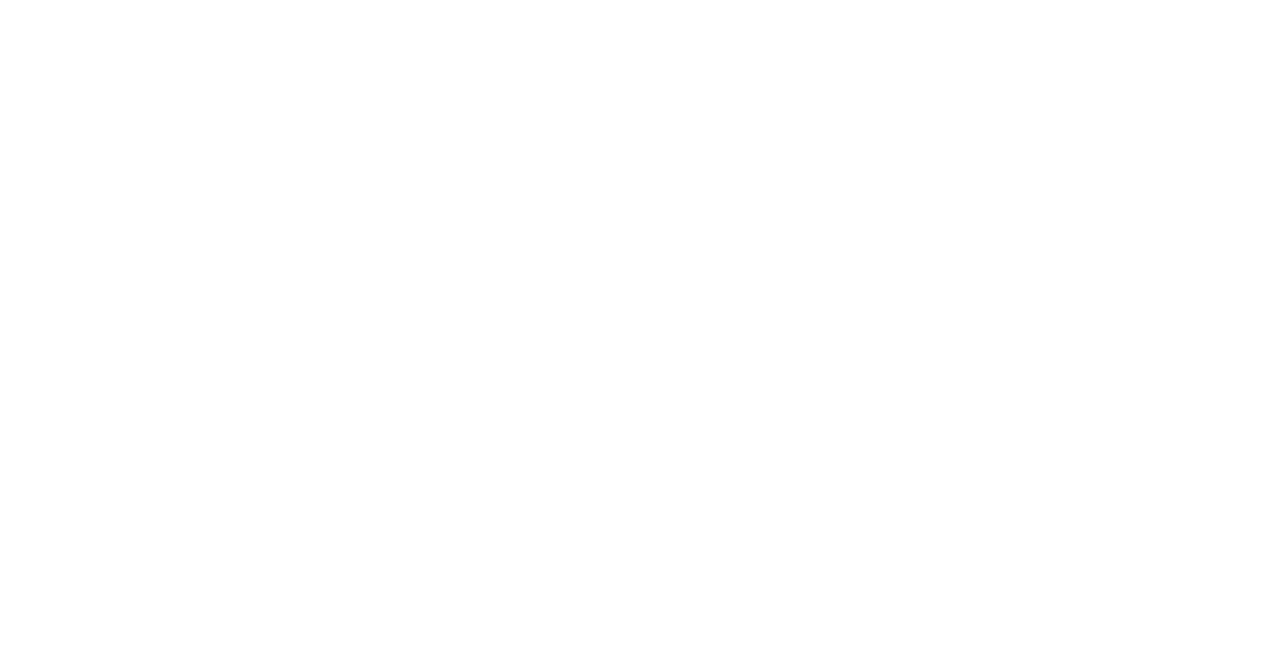
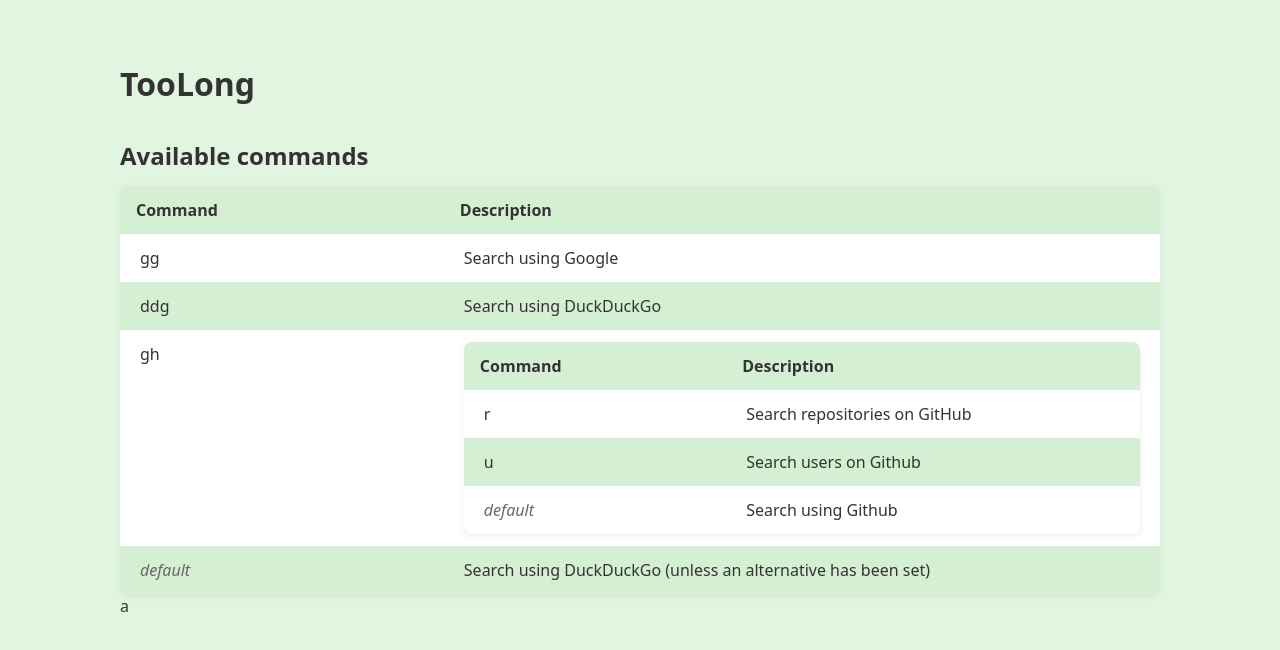
Before and after one commit to tcgj/toolong, a website: page src/public/index.html in a window 1280 px wide. Drawn offline with nearby package versions, Linux system fonts and the light colour scheme; files that its build step writes are made by us from their sources.

Commit message:
Add initial html page

```diff
--- /dev/null
+++ b/src/main.scss
@@ -0,0 +1,72 @@
+@use 'sass:color';
+
+$text: #333333;
+$text-description: #686868;
+
+$base: #e1f5e1;
+$base-primary: #d5efd2;
+$base-secondary: #ffffff;
+$base-tertiary: #ffffff;
+
+body {
+  background: $base;
+  color: $text;
+  font-family: system-ui, BlinkMacSystemFont, -apple-system, 'Segoe UI', Roboto, Helvetica, Arial, Helvetica, sans-serif;
+  font-size: 16px;
+  padding: 20px 40px;
+
+  @media screen and (min-width: 768px) {
+    padding: 60px 120px;
+  }
+
+  & > header {
+    margin-bottom: 30px;
+  }
+
+  & > main {
+    display: flex;
+    flex-direction: column;
+    gap: 12px;
+  }
+
+  & > footer {
+  }
+}
+
+.table {
+  background: $base-secondary;
+  display: grid;
+  flex: 1;
+  grid-template-columns: auto auto;
+  border-radius: 8px;
+  box-shadow: 0px 2px 6px rgba(#555555, 0.1);
+  overflow: hidden;
+
+  .table-cell {
+    padding: 12px 20px;
+
+    &:nth-child(odd) {
+      // Left column of table
+      padding-right: 16px;
+    }
+
+    &:nth-child(even) {
+      display: flex;
+    }
+
+    &:nth-child(4n + 1),
+    &:nth-child(4n + 2) {
+      background: $base-primary;
+    }
+  }
+
+  .table-header {
+    font-weight: 600;
+    padding: 12px 16px;
+  }
+}
+
+.default-command {
+  font-style: italic;
+  color: $text-description;
+}
--- a/src/public/index.html
+++ b/src/public/index.html
@@ -4,6 +4,8 @@
     <meta charset="UTF-8" />
     <meta name="viewport" content="width=device-width, initial-scale=1.0" />
     <link rel="search" type="application/opensearchdescription+xml" title="TooLong" href="/opensearch.xml" />
+    <link rel="stylesheet" href="reset.css" />
+    <link rel="stylesheet" href="main.css" />
     <title>TooLong</title>
     <script>
       (async () => {
@@ -27,5 +29,40 @@
       })();
     </script>
   </head>
-  <body></body>
+  <body>
+    <header>
+      <h1>TooLong</h1>
+    </header>
+    <main>
+      <section>
+        <h2>Available commands</h2>
+      </section>
+      <section class="table">
+        <div class="table-cell table-header">Command</div>
+        <div class="table-cell table-header">Description</div>
+
+        <div class="table-cell">gg</div>
+        <div class="table-cell">Search using Google</div>
+        <div class="table-cell">ddg</div>
+        <div class="table-cell">Search using DuckDuckGo</div>
+        <div class="table-cell">gh</div>
+        <div class="table-cell">
+          <div class="table">
+            <div class="table-cell table-header">Command</div>
+            <div class="table-cell table-header">Description</div>
+
+            <div class="table-cell">r</div>
+            <div class="table-cell">Search repositories on GitHub</div>
+            <div class="table-cell">u</div>
+            <div class="table-cell">Search users on Github</div>
+            <div class="table-cell default-command">default</div>
+            <div class="table-cell">Search using Github</div>
+          </div>
+        </div>
+        <div class="table-cell default-command">default</div>
+        <div class="table-cell">Search using DuckDuckGo (unless an alternative has been set)</div>
+      </section>
+    </main>
+    <footer>a</footer>
+  </body>
 </html>
--- /dev/null
+++ b/src/reset.scss
@@ -0,0 +1,76 @@
+/*
+  1. Use a more-intuitive box-sizing model.
+*/
+*,
+*::before,
+*::after {
+  box-sizing: border-box;
+}
+/*
+  2. Remove default margin/padding
+*/
+* {
+  margin: 0;
+  padding: 0;
+}
+/*
+  3. Allow percentage-based heights/width in the application
+*/
+html {
+  height: 100%;
+  width: 100%;
+}
+body {
+  min-height: 100%;
+  width: 100%;
+}
+/*
+  Typographic tweaks!
+  4. Add accessible line-height
+  5. Improve text rendering
+*/
+body {
+  line-height: 1.5;
+  -webkit-font-smoothing: antialiased;
+}
+/*
+  6. Improve media defaults
+*/
+img,
+picture,
+video,
+canvas,
+svg {
+  display: block;
+  max-width: 100%;
+}
+/*
+  7. Remove built-in form typography styles
+*/
+input,
+button,
+textarea,
+select,
+optgroup {
+  font: inherit;
+  color: inherit;
+}
+/*
+  8. Avoid text overflows
+*/
+p,
+h1,
+h2,
+h3,
+h4,
+h5,
+h6 {
+  overflow-wrap: break-word;
+}
+/*
+  9. Create a root stacking context
+*/
+#root,
+#__next {
+  isolation: isolate;
+}
```
Also changed, not shown: package.json (+6 -2 lines), 1 other file.
